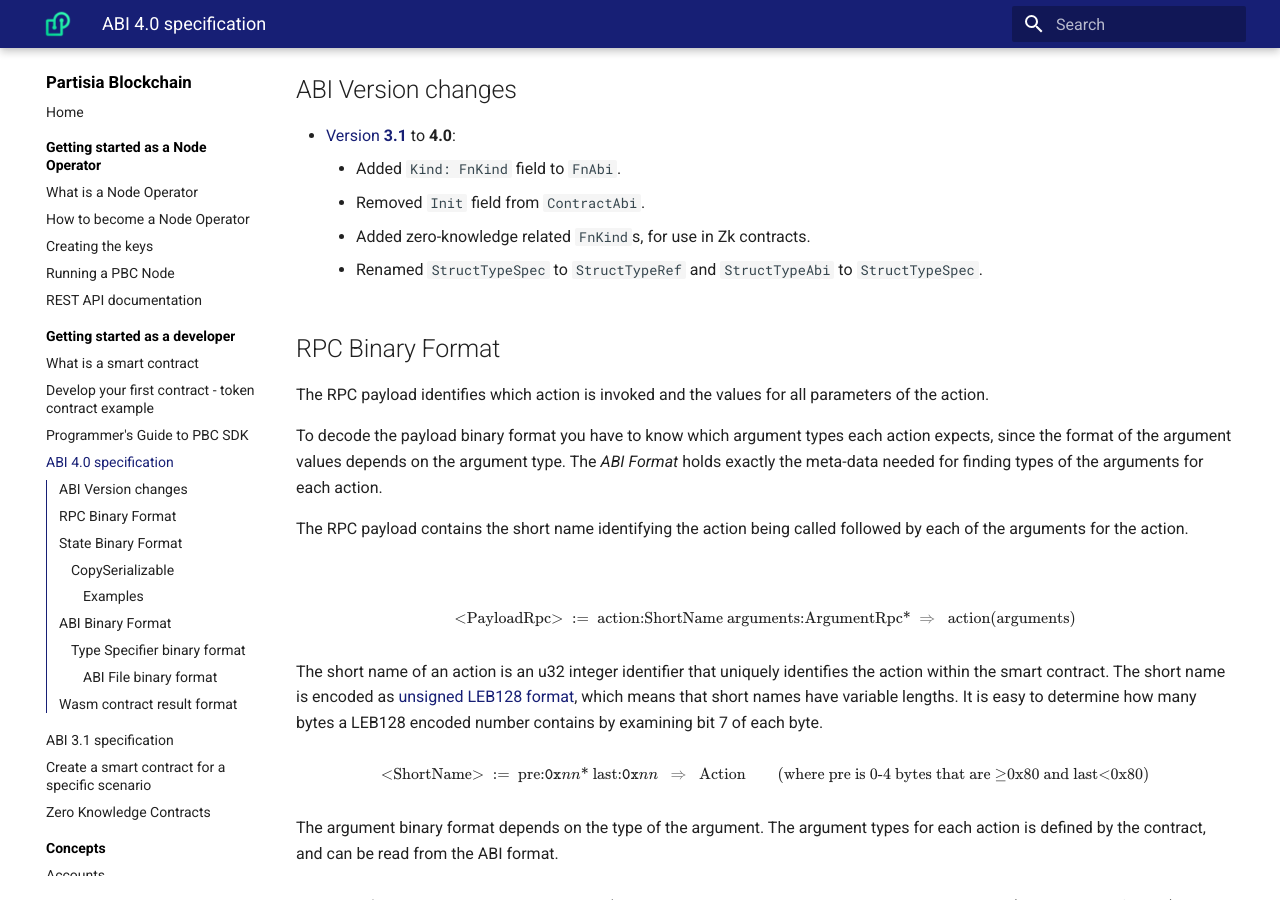
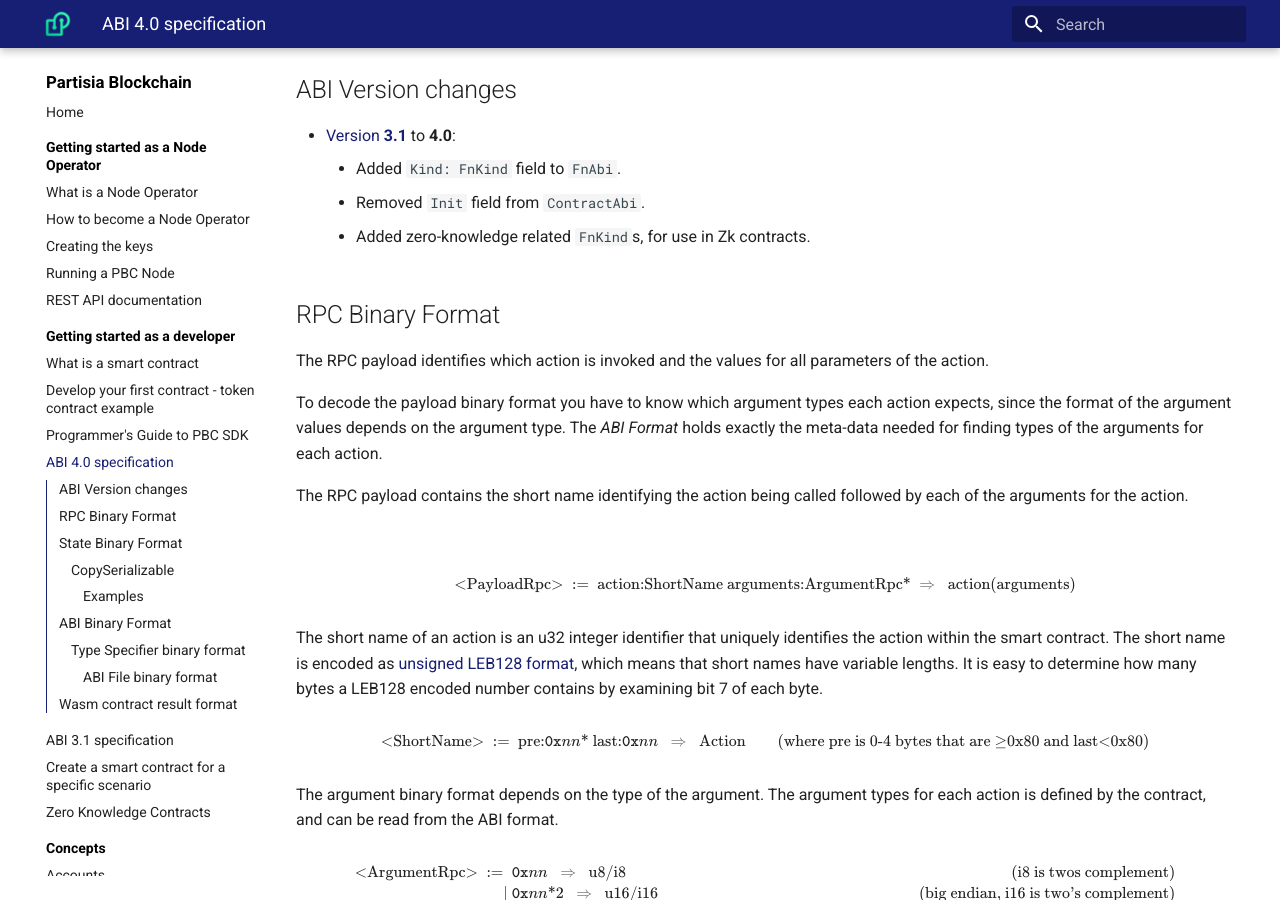
Before and after one commit to 0xSero/partisia-docs, an MkDocs documentation site: the page built from docs/abiv_latest.md, in a window 1280 px wide and 900 px high, scrolled down 359 px. Built offline with MkDocs 1.6.1 and Material for MkDocs 9.7.7, drawn with Linux system fonts in a browser that asks for light colours; a script that is not in the unit is left out.

Commit message:
resolve review

```diff
--- a/docs/abiv_latest.md
+++ b/docs/abiv_latest.md
@@ -12,7 +12,6 @@
     * Added `Kind: FnKind` field to `FnAbi`.
     * Removed `Init` field from `ContractAbi`.
     * Added zero-knowledge related `FnKind`s, for use in Zk contracts.
-    * Renamed `StructTypeSpec` to `StructTypeRef` and `StructTypeAbi` to `StructTypeSpec`.
 
 ## RPC Binary Format
 
```
